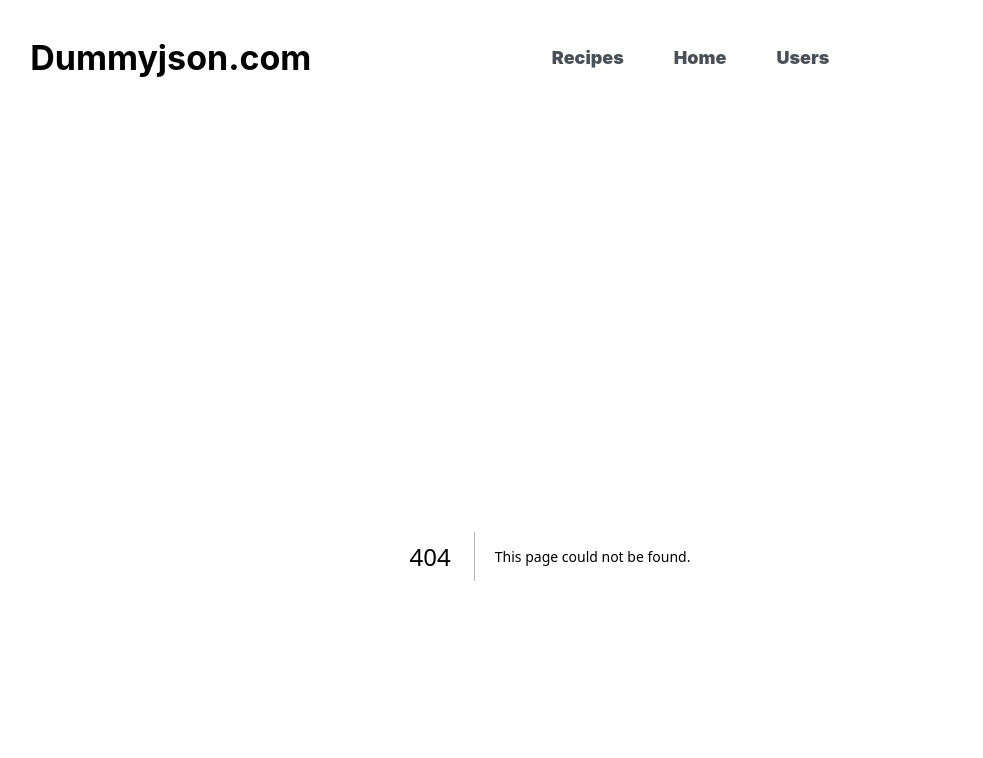
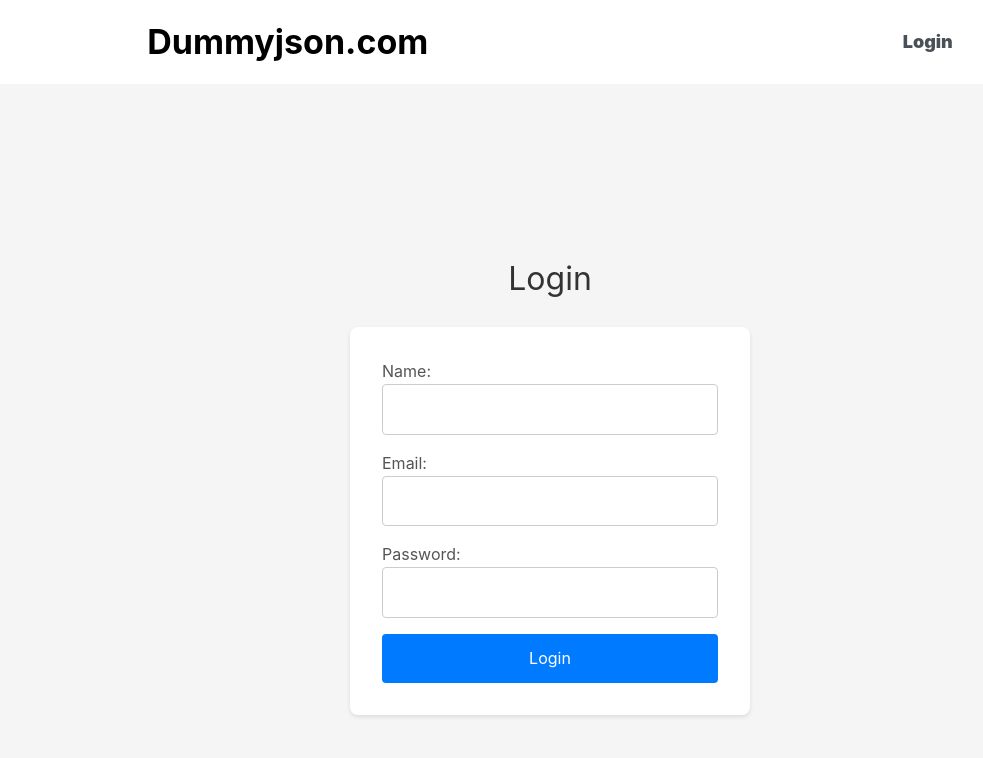
Before and after one commit to Romaleso261981/okten-next.js-final-project, a Next.js app: page /login in a window 1280 px wide. Before the commit this address had no page. Shown: the top 758 px of the page, without its empty margins (90-1073 px from the left). Built offline with nearby package versions, Linux system fonts and the light colour scheme.

Commit message:
feat: created the user component authorization

```diff
--- /dev/null
+++ b/src/app/(auth)/login/login.module.css
@@ -0,0 +1,58 @@
+.container {
+  display: flex;
+  flex-direction: column;
+  align-items: center;
+  justify-content: center;
+  height: 100vh;
+  background-color: #f5f5f5;
+}
+
+.title {
+  font-size: 2rem;
+  margin-bottom: 1.5rem;
+  color: #333;
+}
+
+.form {
+  display: flex;
+  flex-direction: column;
+  width: 100%;
+  max-width: 400px;
+  padding: 2rem;
+  background-color: #fff;
+  box-shadow: 0 2px 4px rgba(0, 0, 0, 0.1);
+  border-radius: 8px;
+}
+
+.inputGroup {
+  margin-bottom: 1rem;
+}
+
+.label {
+  margin-bottom: 0.5rem;
+  font-size: 1rem;
+  color: #555;
+}
+
+.input {
+  width: 100%;
+  padding: 0.75rem;
+  font-size: 1rem;
+  border: 1px solid #ccc;
+  border-radius: 4px;
+}
+
+.button {
+  padding: 0.75rem;
+  font-size: 1rem;
+  color: #fff;
+  background-color: #007bff;
+  border: none;
+  border-radius: 4px;
+  cursor: pointer;
+  transition: background-color 0.3s ease;
+}
+
+.button:hover {
+  background-color: #0056b3;
+}
--- /dev/null
+++ b/src/app/(auth)/login/page.tsx
@@ -0,0 +1,78 @@
+"use client";
+
+import React, { useState, useContext, useEffect } from "react";
+import s from "./login.module.css";
+import { User } from "@/utils/types";
+import { UserContext } from "@/contexts/userContext";
+import { useRouter } from "next/navigation";
+
+export default function LoginPage() {
+  const [email, setEmail] = useState("");
+  const [password, setPassword] = useState("");
+  const [name, setName] = useState("");
+  const { setUser, isLoggedIn, setIsLoggedIn, saveToLocalStorage } = useContext(
+    UserContext
+  );
+  const router = useRouter();
+
+  useEffect(
+    () => {
+      if (isLoggedIn) {
+        router.push("/recipes");
+      }
+    },
+    [isLoggedIn, router]
+  );
+
+  const handleSubmit = (e: React.FormEvent) => {
+    e.preventDefault();
+    const user: User = {
+      email,
+      name
+    };
+    setUser(user);
+    setIsLoggedIn(true);
+    saveToLocalStorage("user", user);
+  };
+
+  return (
+    <div className={s.container}>
+      <h2 className={s.title}>Login</h2>
+      <form onSubmit={handleSubmit} className={s.form}>
+        <div className={s.inputGroup}>
+          <label className={s.label}>Name:</label>
+          <input
+            type="text"
+            value={name}
+            onChange={e => setName(e.target.value)}
+            required
+            className={s.input}
+          />
+        </div>
+        <div className={s.inputGroup}>
+          <label className={s.label}>Email:</label>
+          <input
+            type="email"
+            value={email}
+            onChange={e => setEmail(e.target.value)}
+            required
+            className={s.input}
+          />
+        </div>
+        <div className={s.inputGroup}>
+          <label className={s.label}>Password:</label>
+          <input
+            type="password"
+            value={password}
+            onChange={e => setPassword(e.target.value)}
+            required
+            className={s.input}
+          />
+        </div>
+        <button type="submit" className={s.button}>
+          Login
+        </button>
+      </form>
+    </div>
+  );
+}
--- /dev/null
+++ b/src/app/(lists)/users/page.tsx
@@ -0,0 +1,5 @@
+import React from "react";
+
+export default function page() {
+  return <div>page</div>;
+}
--- a/src/components/Header/Header.module.css
+++ b/src/components/Header/Header.module.css
@@ -1,21 +1,11 @@
-.wrapper {
-  padding: 20px 40px;
-  display: flex;
-  justify-content: space-around;
-  align-items: center;
-  padding: 20px 0;
-}
-
 .header {
   background-color: var(--mantine-color-body);
   border-bottom: rem(1px) solid
     light-dark(var(--mantine-color-gray-3), var(--mantine-color-dark-4));
-  padding: 30px 0;
-  margin-bottom: 40px;
+  padding: 20px 0;
 }
 
 .inner {
-  height: 56px;
   display: flex;
   justify-content: space-around;
   align-items: center;
@@ -25,13 +15,6 @@
   .inner {
     flex-direction: column;
   }
-}
-
-.logo {
-  display: block;
-  width: 100px;
-  height: 100px;
-  color: light-dark(var(--mantine-color-dark-6), var(--mantine-color-white));
 }
 
 .navigation {
--- a/src/components/Header/Header.tsx
+++ b/src/components/Header/Header.tsx
@@ -1,5 +1,12 @@
+"use client";
+
+import { Flex, Group, Title } from "@mantine/core";
+
 import s from "./Header.module.css";
-import { Flex, Group, Title } from "@mantine/core";
+import { useContext } from "react";
+import { UserContext } from "@/contexts/userContext";
+import Link from "next/link";
+import { UserInfo } from "../UserInfo/UserInfo";
 
 const links = [
   { id: 1, link: "/recipes", label: "Recipes" },
@@ -8,6 +15,8 @@ const links = [
 ];
 
 export const Header = () => {
+  const { isLoggedIn } = useContext(UserContext);
+
   const items = links.map(link =>
     <li key={link.id} className={s.itemItem}>
       <a href={link.link} className={s.itemLink}>
@@ -22,10 +31,16 @@ export const Header = () => {
         <Group>
           <Title>Dummyjson.com</Title>
         </Group>
-        <nav className={s.navigation}>
-          {items}
-        </nav>
+        {isLoggedIn &&
+          <nav className={s.navigation}>
+            {items}
+          </nav>}
         <Flex gap={40}>
+          {isLoggedIn
+            ? <UserInfo />
+            : <Link href="/login" className={s.itemLink}>
+                Login
+              </Link>}
           {/* <Search /> */}
           {/* {mounted === true ? <ColorSwitch /> : null} */}
           {/* <UserButton /> */}
--- /dev/null
+++ b/src/components/UserInfo/UserInfo.tsx
@@ -0,0 +1,38 @@
+"use client";
+
+import { UnstyledButton, Group, Avatar, Text, Flex } from "@mantine/core";
+import classes from "./userInfo.module.css";
+import { useContext } from "react";
+import { UserContext } from "@/contexts/userContext";
+
+export const UserInfo = () => {
+  const { logout, user } = useContext(UserContext);
+
+  console.log(user);
+
+  return (
+    <div className={classes.userWrapper}>
+      <UnstyledButton className={classes.userButton}>
+        <Group>
+          <Avatar
+            src="https://raw.githubusercontent.com/mantinedev/mantine/master/.demo/avatars/avatar-8.png"
+            radius="xl"
+          />
+
+          <Flex direction="column" style={{ flex: 1 }}>
+            <Text size="sm" fw={500}>
+              Harriette Spoonlicker
+            </Text>
+
+            <Text c="dimmed" size="xs">
+              hspoonlicker@outlook.com
+            </Text>
+          </Flex>
+        </Group>
+      </UnstyledButton>
+      <button onClick={logout} className={classes.logOut}>
+        LogOut
+      </button>
+    </div>
+  );
+};
--- /dev/null
+++ b/src/components/UserInfo/userInfo.module.css
@@ -0,0 +1,13 @@
+.user {
+  display: block;
+  width: 100%;
+  padding: var(--mantine-spacing-md);
+  color: light-dark(var(--mantine-color-black), var(--mantine-color-dark-0));
+}
+
+.logOut:hover {
+  background-color: light-dark(
+    var(--mantine-color-gray-0),
+    var(--mantine-color-dark-8)
+  );
+}
--- a/src/components/index.ts
+++ b/src/components/index.ts
@@ -4,3 +4,4 @@ export * from "./RecipesList/RecipesList";
 export * from "./PaginationComponent/PaginationComponent";
 export * from "./Tegs/Tegs";
 export * from "./ImageContainer/ImageContainer";
+export * from "./UserInfo/UserInfo";
--- a/src/contexts/userContext.tsx
+++ b/src/contexts/userContext.tsx
@@ -1,18 +1,42 @@
 "use client";
 
 import { User } from "@/utils/types";
-import { createContext, ReactNode, useState } from "react";
+import { createContext, ReactNode, useEffect, useState } from "react";
 
 type UserContextType = {
   user: User;
   isLoggedIn: boolean;
+  saveToLocalStorage: <T>(key: string, value: T) => void;
   setIsLoggedIn: (value: boolean) => void;
   setUser: (value: User) => void;
+  logout: () => void;
 };
 
 type CardsProviderProps = {
   children: ReactNode;
 };
+
+function saveToLocalStorage<T>(key: string, value: T): void {
+  try {
+    const serializedValue = JSON.stringify(value);
+    localStorage.setItem(key, serializedValue);
+  } catch (error) {
+    console.error("Error saving to localStorage", error);
+  }
+}
+
+function loadFromLocalStorage<T>(key: string): T | null {
+  try {
+    const serializedValue = localStorage.getItem(key);
+    if (serializedValue === null) {
+      return null;
+    }
+    return JSON.parse(serializedValue) as T;
+  } catch (error) {
+    console.error("Error loading from localStorage", error);
+    return null;
+  }
+}
 
 export const UserContext = createContext({} as UserContextType);
 
@@ -20,13 +44,29 @@ export function UserProvider({ children }: CardsProviderProps) {
   const [isLoggedIn, setIsLoggedIn] = useState<boolean>(false);
   const [user, setUser] = useState<User>({} as User);
 
+  useEffect(() => {
+    const storedUser = loadFromLocalStorage<User>("user");
+    if (storedUser) {
+      setUser(storedUser);
+      setIsLoggedIn(true);
+    }
+  }, []);
+
+  const logout = () => {
+    setUser({} as User);
+    setIsLoggedIn(false);
+    localStorage.removeItem("user");
+  };
+
   return (
     <UserContext.Provider
       value={{
         isLoggedIn,
+        user,
+        saveToLocalStorage,
         setIsLoggedIn,
         setUser,
-        user
+        logout
       }}
     >
       {children}
--- a/src/utils/types.ts
+++ b/src/utils/types.ts
@@ -49,8 +49,6 @@ export type RecipeDetails = {
 };
 
 export type User = {
-  id: number;
   name: string;
   email: string;
-  password: string;
 };
```
Also changed, not shown: src/app/(lists)/recipes/page.tsx (+60 -23 lines).
